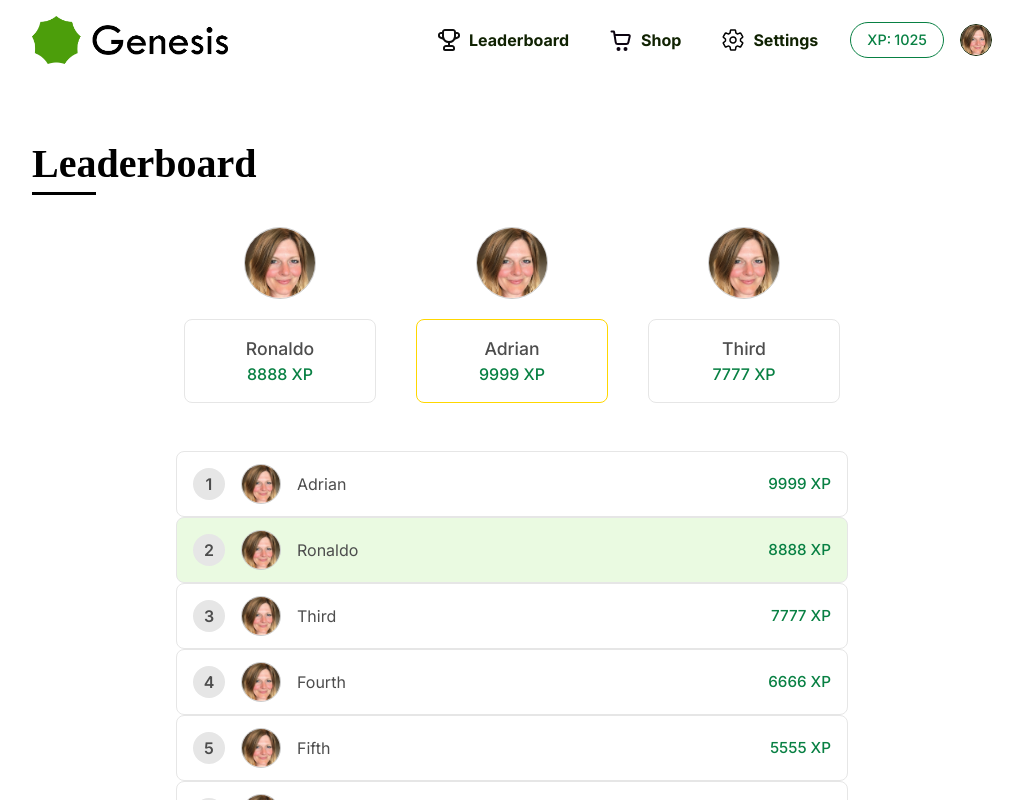
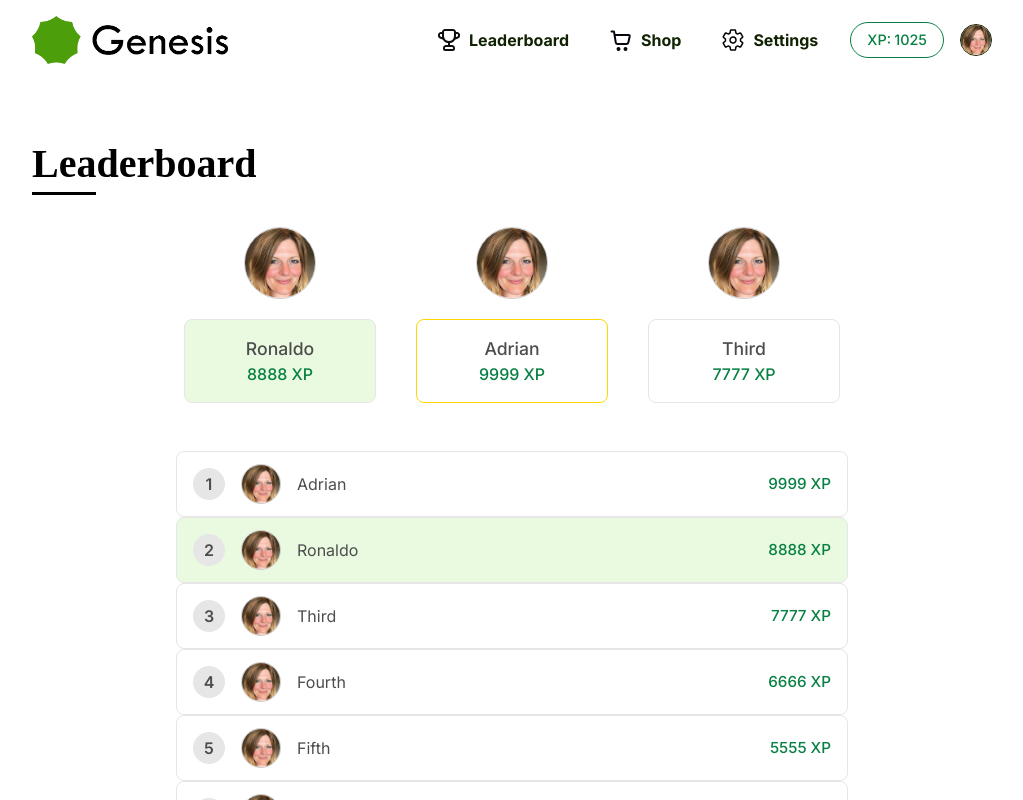
Before and after one commit to RuneHerreman/adria-client, a Vue app: page /leaderboard in a window 1280 px wide. Shown: the top 800 px of the page, without its empty margins (128-1151 px from the left). Built offline with nearby package versions, Linux system fonts and the light colour scheme.

Commit message:
suer highlighted in leaderboard

```diff
--- a/src/components/leaderboard-components/PlayerCardTop3Component.vue
+++ b/src/components/leaderboard-components/PlayerCardTop3Component.vue
@@ -7,6 +7,10 @@ defineProps({
     isTopPlayer: {
         type: Boolean,
         default: false
+    },
+    isCurrentUser: {
+        type: Boolean,
+        default: false
     }
 });
 </script>
@@ -14,7 +18,7 @@ defineProps({
 <template>
     <div
         id="leaderboard-top-3-item"
-        :class="{ 'top-player': isTopPlayer }"
+        :class="{ 'top-player': isTopPlayer, 'current-user': isCurrentUser }"
     >
         <img :src="player.img" alt="Profile Picture" class="profile-picture">
         <div class="profile-info">
@@ -54,6 +58,10 @@ defineProps({
     border: 0.1rem solid gold;
 }
 
+#leaderboard-top-3-item.current-user .profile-info {
+    background: #eafae1;
+}
+
 .profile-name {
     font-size: 1.1rem;
     font-weight: 500;
--- a/src/components/leaderboard-components/Top3Component.vue
+++ b/src/components/leaderboard-components/Top3Component.vue
@@ -6,8 +6,16 @@ const props = defineProps({
     players: {
         type: Array,
         required: true
+    },
+    currentUserName: {
+        type: String,
+        required: true
     }
 });
+
+function isCurrentUser(name) {
+    return name === props.currentUserName;
+}
 
 const orderedPlayers = computed(() => {
     if (props.players.length < 3) return props.players;
@@ -22,6 +30,7 @@ const orderedPlayers = computed(() => {
             :key="item.name"
             :player="item"
             :isTopPlayer="index === 1"
+            :isCurrentUser="isCurrentUser(item.name)"
         />
     </section>
 </template>
--- a/src/pages/LeaderboardPage.vue
+++ b/src/pages/LeaderboardPage.vue
@@ -36,7 +36,7 @@ const currentUserName = computed(() => userData.getName());
     <main>
     <h1>Leaderboard</h1>
     <div id="leaderboard-container">
-        <Top3Component :players="leaderboardTop3" />
+        <Top3Component :players="leaderboardTop3" :currentUserName="currentUserName" />
         <Top10Component :players="leaderboardTop10" :currentUserName="currentUserName" />
     </div>
     </main>
```
